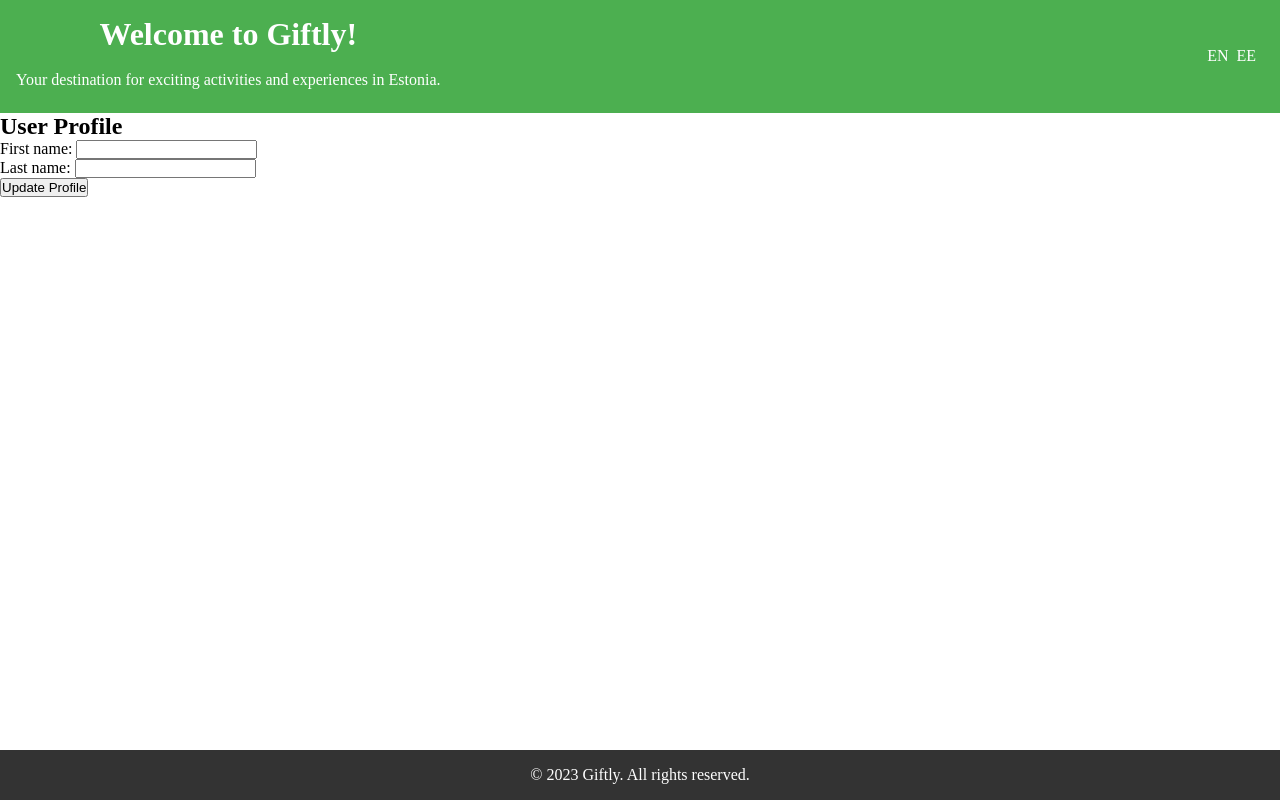
After one commit to ddemip/giftly, a Django app: template giftlyapp/templates/profile.html in a window 1280 px wide. The commit adds this page. Run offline with Django 4.2, Linux system fonts and the light colour scheme; the template is opened without the code that fills it: values that come from a table or form of the project are taken from there, others are empty.

Commit message:
Made modifications in views.py models.py urls.py, added forms.py file, and added some blank html for future. base.html is gonna be the default view of the page layout, working on this right now, soon all templates will have it in them. Docker is running with those changes

```diff
--- a/giftly/urls.py
+++ b/giftly/urls.py
@@ -1,14 +1,16 @@
 from django.contrib import admin
 from django.urls import path
+from django.contrib.auth import views as auth_views
 import giftlyapp.views as views
 
 urlpatterns = [
-    # Home view
     path('', views.home, name='home'),
-    # All Products view
     path('products/', views.all_products, name='all_products'),
-    # Product Detail view
     path('products/<int:product_id>/', views.product_detail_view, name='product_detail'),
-
     path('admin/', admin.site.urls),
+    path('profile/', views.profile, name='profile'),
+    path('register/', views.register, name='register'),
+    path('login/', auth_views.LoginView.as_view(), name='login'),
+    path('logout/', auth_views.LogoutView.as_view(), name='logout'),
+    path('profile/update/', views.update_profile, name='update_profile')
 ]
--- /dev/null
+++ b/giftlyapp/forms.py
@@ -0,0 +1,26 @@
+from django import forms
+from django.contrib.auth.models import User
+from .models import Customer
+
+
+class UserProfileUpdateForm(forms.ModelForm):
+    class Meta:
+        model = User
+        fields = ['first_name', 'last_name']
+
+
+class CustomerProfileUpdateForm(forms.ModelForm):
+    class Meta:
+        model = Customer
+        exclude = ['user', 'session_uuid', 'first_name', 'last_name', 'email']
+
+    def save(self, commit=True):
+        customer = super().save(commit=False)
+        user = customer.user
+        user.first_name = self.cleaned_data['first_name']
+        user.last_name = self.cleaned_data['last_name']
+        user.email = self.cleaned_data['email']
+        user.save()
+        if commit:
+            customer.save()
+        return customer
--- a/giftlyapp/templates/home.html
+++ b/giftlyapp/templates/home.html
@@ -31,6 +31,7 @@
         </div>
         <div class="sidebar">
             <form class="search-form">
+                <button type="submit" class="btn btn-search">Search</button>
                 <label for="category-location">Location:</label>
                 <select id="category-location" name="location">
                     <option value="tallinn">Tallinn</option>
@@ -45,7 +46,6 @@
                     <option value="food">Food</option>
                     <!-- Add more activity type options as needed -->
                 </select>
-                <button type="submit" class="btn btn-search">Search</button>
             </form>
         </div>
         <main class="content">
--- /dev/null
+++ b/giftlyapp/templates/profile.html
@@ -0,0 +1,38 @@
+{% load static %}
+<html lang="en">
+<head>
+    <meta charset="UTF-8">
+    <meta name="viewport" content="width=device-width, initial-scale=1.0">
+    <title>User Profile</title>
+    <link rel="stylesheet" href="{% static 'style.css' %}">
+</head>
+<body>
+    <header class="header">
+        <div class="header-content">
+            <h1>Welcome to Giftly!</h1>
+            <p>Your destination for exciting activities and experiences in Estonia.</p>
+        </div>
+        <div class="header-actions">
+            <div class="languages">
+                <span class="language">EN</span>
+                <span class="language">EE</span>
+            </div>
+        </div>
+    </header>
+
+    <main class="content">
+        <div class="user-profile">
+            <h2>User Profile</h2>
+            <form id="update-profile-form" method="post">
+                {% csrf_token %}
+                {{ form.as_p }}
+                <button type="submit" class="btn btn-primary">Update Profile</button>
+            </form>
+        </div>
+    </main>
+
+    <footer class="footer">
+        <p>&copy; 2023 Giftly. All rights reserved.</p>
+    </footer>
+</body>
+</html>
```
Also changed, not shown: giftlyapp/models.py (+19 -6 lines), giftlyapp/templates/messages.success.html (added, +17 -0 lines), giftlyapp/templates/update_profile.html (added, +17 -0 lines), giftlyapp/views.py (+38 -4 lines), giftlyapp/templates/base.html (added).
